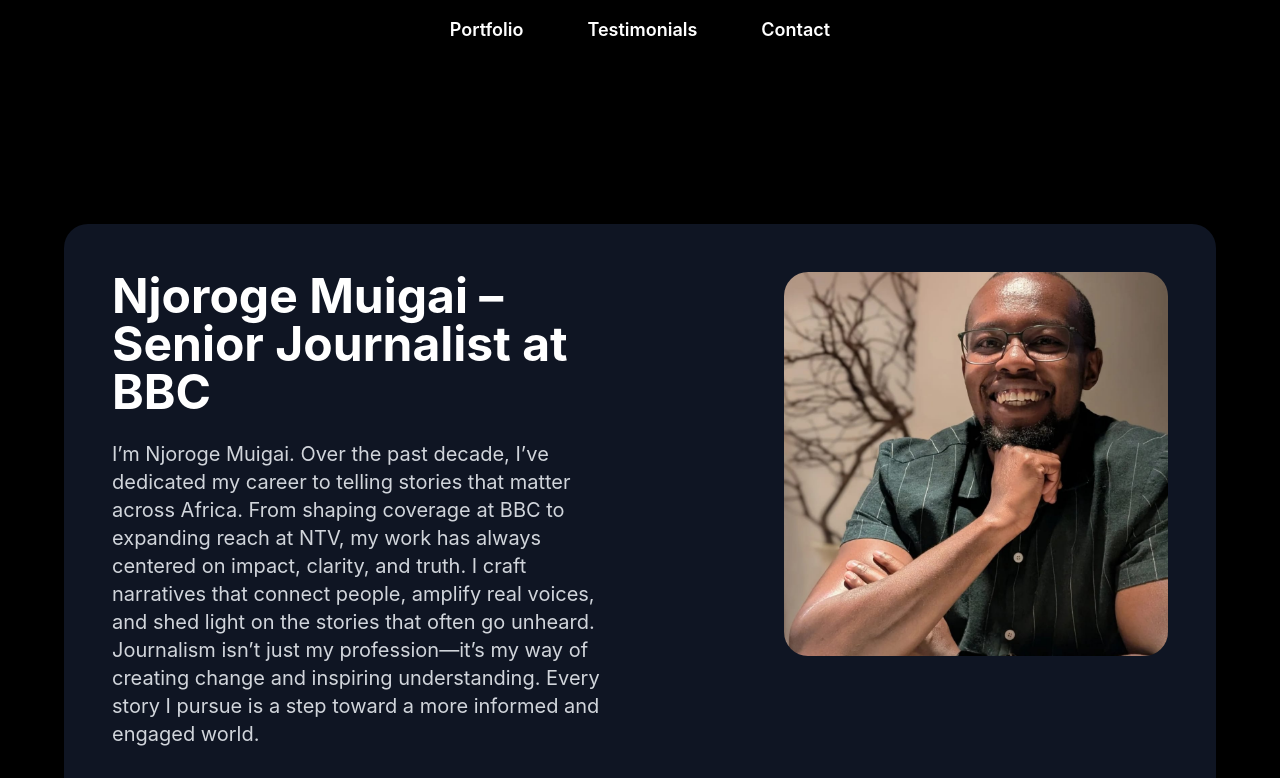
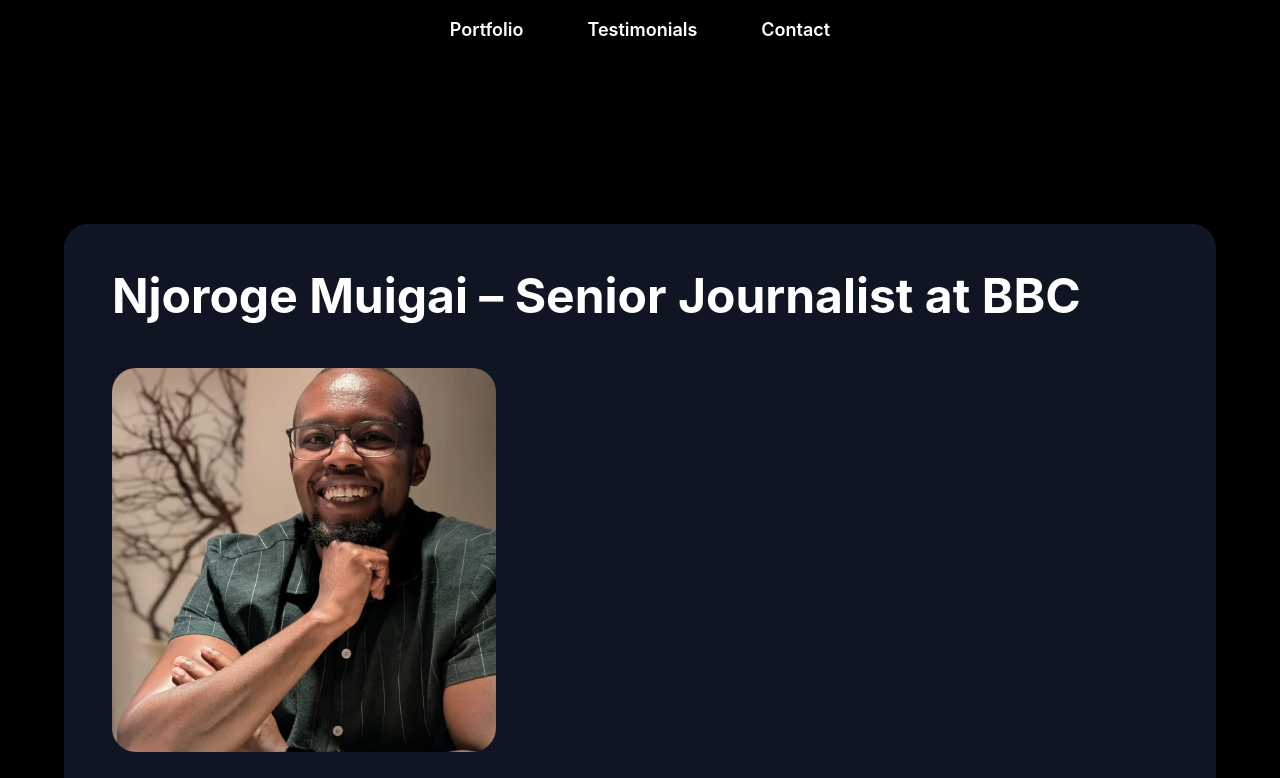
Before and after one commit to levimarkmuigai/Njoroge-React-Portfolio, a React (Vite) app: page / in a window 1280 px wide. Shown: the top 778 px of the page. Built offline with nearby package versions, Linux system fonts and the light colour scheme.

Commit message:
Upgraded

```diff
--- a/src/components/ProfileSection.jsx
+++ b/src/components/ProfileSection.jsx
@@ -10,16 +10,29 @@
         {/* === Text & Image in One Card === */}
         <div className="flex-1 flex flex-col lg:flex-row items-center lg:items-start gap-8">
 
-          {/* Text */}
-          <div className="flex-1 text-center lg:text-left max-w-3xl lg:max-w-2xl">
-            <h1 className="text-4xl lg:text-5xl font-bold mb-6 text-white">
+          {/* Text & Image wrapper */}
+          <div className="flex-1 flex flex-col items-center lg:items-start gap-6">
+
+            {/* Title */}
+            <h1 className="text-4xl lg:text-5xl font-bold mb-6 text-white text-center lg:text-left">
               Njoroge Muigai – Senior Journalist at BBC
             </h1>
+
+            {/* Image */}
+            <div className="w-72 h-72 lg:w-96 lg:h-96 rounded-3xl overflow-hidden">
+              <img
+                src={clientPhoto}
+                alt="Portrait of Njoroge Muigai"
+                className="w-full h-full object-cover transition-transform duration-300 hover:scale-105"
+              />
+            </div>
+
+            {/* Paragraph & Resume Button */}
+            <div className="text-center lg:text-left max-w-3xl lg:max-w-2xl mt-6 lg:mt-0">
               <p className="text-lg lg:text-xl leading-relaxed mb-8 text-gray-300">
                 I’m Njoroge Muigai. Over the past decade, I’ve dedicated my career to telling stories that matter across Africa. From shaping coverage at BBC to expanding reach at NTV, my work has always centered on impact, clarity, and truth. I craft narratives that connect people, amplify real voices, and shed light on the stories that often go unheard. Journalism isn’t just my profession—it’s my way of creating change and inspiring understanding. Every story I pursue is a step toward a more informed and engaged world.
               </p>
 
-            {/* Resume Button */}
               <a
                 href={resumePDF}
                 target="_blank"
@@ -36,15 +49,8 @@
                 View Resume
               </a>
             </div>
+          </div>
 
-          {/* Image */}
-          <div className="flex-1 flex justify-center lg:justify-end mt-6 lg:mt-0">
-            <img
-              src={clientPhoto}
-              alt="Portrait of Njoroge Muigai"
-              className="w-72 h-72 lg:w-96 lg:h-96 rounded-3xl object-cover transition-transform duration-300 hover:scale-105"
-            />
-          </div>
         </div>
       </div>
     </section>
```
Lines whose indentation alone changed are shown as unchanged.
